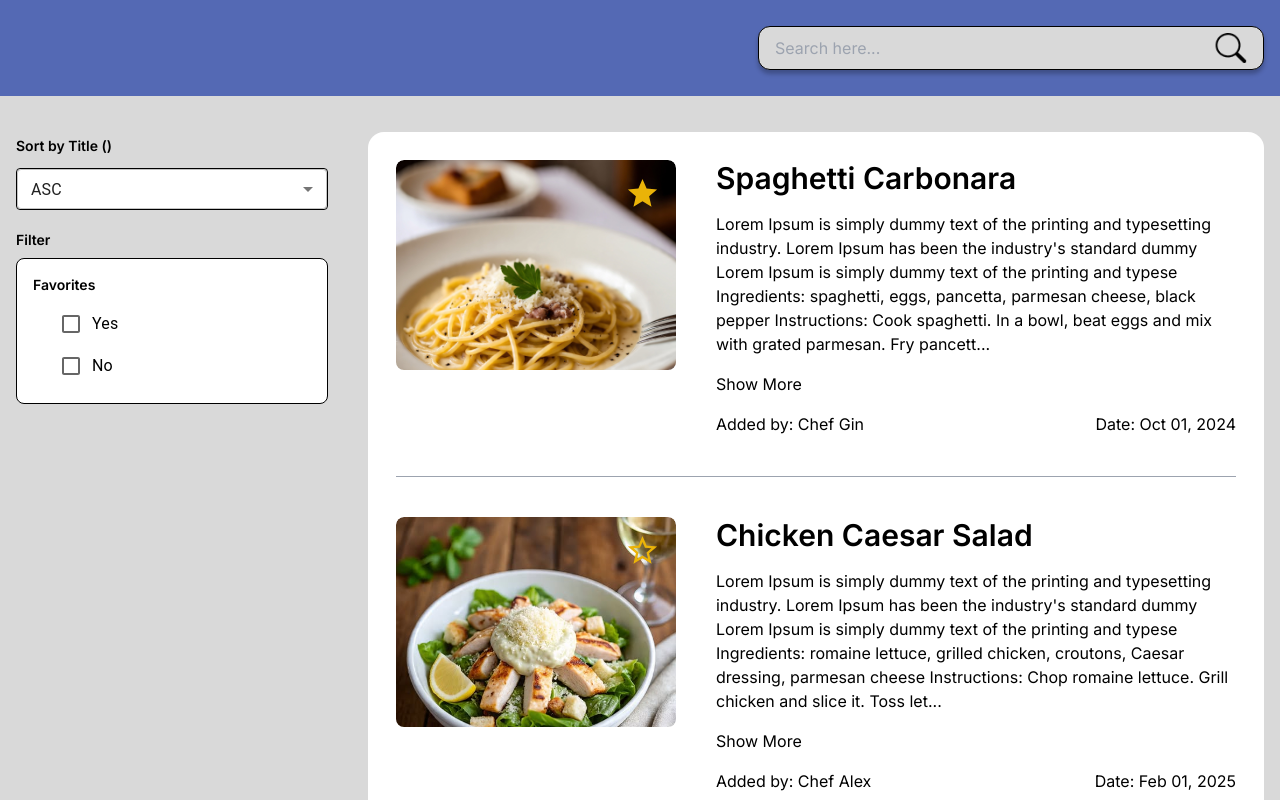
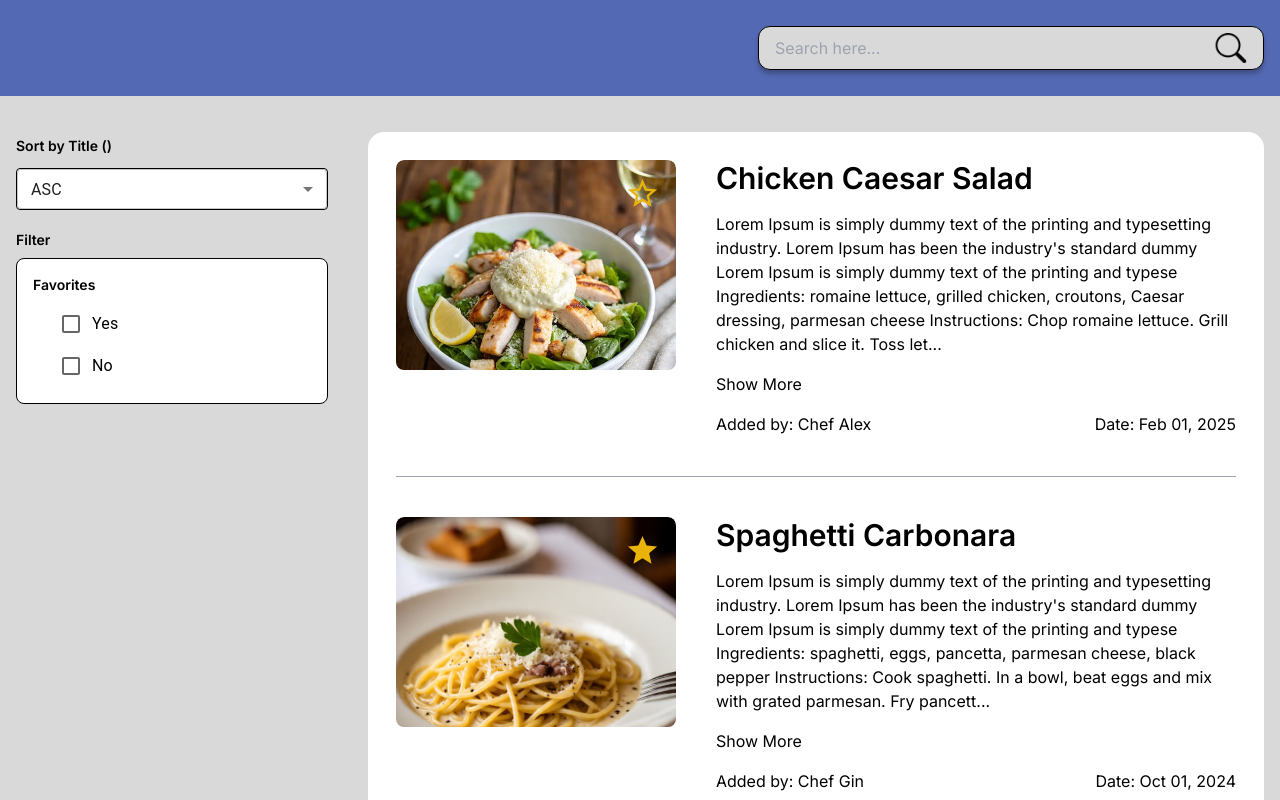
Before and after one commit to reginpv/sb_coding_exam, a Next.js app: page / in a window 1280 px wide. Shown: the top 800 px of the page. Built offline with nearby package versions, Linux system fonts and the light colour scheme.

Commit message:
filter updates

```diff
--- a/global.d.ts
+++ b/global.d.ts
@@ -13,4 +13,5 @@ type Recipe = {
   },
   favorite: boolean
   createdAt: string
+  visible: boolean
 }
--- a/src/components/FormFilter.tsx
+++ b/src/components/FormFilter.tsx
@@ -1,6 +1,15 @@
+import { useAppDispatch } from "@/lib/hooks"
+import { setFavorite } from "@/lib/features/filter/filter"
+import { useSelector } from "react-redux"
 import { FormGroup, FormControlLabel, Checkbox } from "@mui/material"
+import type { RootState } from "@/lib/store"
 
 export default function FormFilter(): JSX.Element {
+
+  const dispatch = useAppDispatch()
+  const filter = useSelector((state: RootState) => state.filter)
+  const { favorite } = filter
+
   return (
     <form className="flex flex-col items-center gap-2">
       <div className="w-full text-sm font-semibold">
@@ -12,11 +21,25 @@ export default function FormFilter(): JSX.Element {
         </div>
         <FormGroup className="pl-7 w-full">
           <FormControlLabel
-            control={<Checkbox name="favorite" value="Yes" />}
+            control={
+              <Checkbox
+                checked={favorite === "Yes"}
+                onChange={() => {
+                  dispatch(setFavorite(favorite === "Yes" ? null : "Yes"))
+                }}
+              />
+            }
             label="Yes"
           />
           <FormControlLabel
-            control={<Checkbox name="favorite" value="No" />}
+            control={
+              <Checkbox
+                checked={favorite === "No"}
+                onChange={() => {
+                  dispatch(setFavorite(favorite === "No" ? null : "No"))
+                }}
+              />
+            }
             label="No"
           />
         </FormGroup>
--- a/src/components/FormSearch.tsx
+++ b/src/components/FormSearch.tsx
@@ -1,17 +1,36 @@
+import { useAppDispatch } from "@/lib/hooks"
+import Image from "next/image"
+import { useSelector } from "react-redux"
+import { setSearch } from "@/lib/features/filter/filter"
+import type { RootState } from "@/lib/store"
+
 export default function FormSearch(): JSX.Element {
+
+  const dispatch = useAppDispatch()
+  const filter = useSelector((state: any) => state.filter)
+  const { search } = filter
+
+
   return (
     <form
+      onSubmit={(e) => {
+        e.preventDefault()
+        // Handle search submission logic here
+      }}
       className="bg-background h-11 flex items-center rounded-xl p-4 text-b w-full max-w-[506px] text-black border-1 border border-black shadow-[0px_4px_4px_0px_rgba(0,0,0,0.25)]"
     >
       <input
         type="text"
         placeholder="Search here..."
+        name="search"
+        value={search}
         className="outline-none bg-background flex-1"
+        onChange={e=>dispatch(setSearch(e.target.value))}
       />
       <button
         type="submit"
       >
-        <img src="/images/icons/icon-search.png" alt="Search Icon" width={35} height={35} />
+        <Image src="/images/icons/icon-search.png" alt="Search Icon" width={35} height={35} />
       </button>
     </form>
   )
--- a/src/components/FormSort.tsx
+++ b/src/components/FormSort.tsx
@@ -1,23 +1,15 @@
 
-import { useState } from "react"
 import { MenuItem, Select, SelectChangeEvent } from "@mui/material"
 import { useAppDispatch } from "@/lib/hooks"
-import { sortByTitle } from "@/lib/features/recipe/recipe"
-
-type SortOrder = "asc" | "desc"
+import { useSelector } from "react-redux"
+import { setSort } from "@/lib/features/filter/filter"
+import type { RootState } from "@/lib/store"
 
 export default function FormSort(): JSX.Element {
 
   const dispatch = useAppDispatch()
-
-  const [order, setOrder] = useState<SortOrder>("asc")
-
-  function handleChange(e: SelectChangeEvent<SortOrder>) {
-    const value = e.target.value as SortOrder
-    setOrder(value)
-    dispatch(sortByTitle(value))
-  }
-
+  const filter = useSelector((state: RootState) => state.filter)
+  const { sort } = filter
 
   return (
     <form className="flex items-center gap-2">
@@ -26,11 +18,11 @@ export default function FormSort(): JSX.Element {
         <Select
           id="sort"
           name="sort"
-          value={order}
+          value={sort}
           className="w-full bg-white rounded-lg border border-black"
           variant="outlined"
           size="small"
-          onChange={handleChange}
+          onChange={(e:SelectChangeEvent<"asc"|"desc">)=>dispatch(setSort(e.target.value))}
         >
           <MenuItem value="asc">ASC</MenuItem>
           <MenuItem value="desc">DESC</MenuItem>
--- a/src/components/RecipeList.tsx
+++ b/src/components/RecipeList.tsx
@@ -1,15 +1,45 @@
+import { useEffect, useState } from "react"
 import type { RootState } from "@/lib/store"
-import { useSelector, useDispatch } from "react-redux"
+import { useSelector } from "react-redux"
 import RecipeCard from "@/components/RecipeCard"
 
 export default function RecipeList() {
 
   const recipes = useSelector((state: RootState) => state.recipe)
+  const filter = useSelector((state: RootState) => state.filter)
+
+  const [ recipesFiltered, setRecipesFiltered ] = useState<Recipe[]>(recipes)
+
+  useEffect(() => {
+
+    const { search, sort, favorite } = filter
+
+    let filteredRecipes = [...recipes] // Create a shallow copy of the recipes array
+
+    if (search) {
+      filteredRecipes = filteredRecipes.filter(recipe =>
+        recipe.title.toLowerCase().includes(search.toLowerCase())
+      )
+    }
+
+    if (favorite) {
+      filteredRecipes = filteredRecipes.filter(recipe => recipe.favorite === (favorite === "Yes"))
+    }
+
+    if (sort === "asc") {
+      filteredRecipes.sort((a, b) => a.title.localeCompare(b.title))
+    } else if (sort === "desc") {
+      filteredRecipes.sort((a, b) => b.title.localeCompare(a.title))
+    }
+
+    setRecipesFiltered(filteredRecipes)
+
+  }, [recipes, filter])
 
   return (
     <div>
       <ul className="list-none flex flex-col gap-5 md:gap-10">
-        {recipes.map((recipe: Recipe) => (
+        {recipesFiltered.map((recipe: Recipe) => (
           <li key={recipe.id} className="border-b border-b-gray-400 pb-10 last:border-b-0">
             <RecipeCard recipe={recipe} />
           </li>
--- a/src/data/recipe.json
+++ b/src/data/recipe.json
@@ -13,7 +13,8 @@
       "height": 600
     },
     "favorite": true,
-    "createdAt": "2024-10-01T12:00:00Z"
+    "createdAt": "2024-10-01T12:00:00Z",
+    "visible": true
   },
   {
     "id": 2,
@@ -29,7 +30,8 @@
       "height": 600
     },
     "favorite": false,
-    "createdAt": "2025-02-01T12:00:00Z"
+    "createdAt": "2025-02-01T12:00:00Z",
+    "visible": true
   },
   {
     "id": 3,
@@ -45,7 +47,7 @@
       "height": 600
     },
     "favorite": false,
-    "createdAt": "2025-05-01T12:00:00Z"
-
+    "createdAt": "2025-05-01T12:00:00Z",
+    "visible": true
   }
 ]
--- /dev/null
+++ b/src/lib/features/filter/filter.ts
@@ -0,0 +1,35 @@
+import { createSlice, PayloadAction } from "@reduxjs/toolkit"
+import type { RootState } from "@/lib/store"
+
+const initialState: {
+  search: string
+  sort: "asc" | "desc"
+  favorite: "Yes" | "No" | null
+} = {
+  search: "",
+  sort: "asc",
+  favorite: null,
+}
+
+export const filterSlice = createSlice({
+  name: "filter",
+  initialState,
+  reducers: {
+    setSearch: (state, action: PayloadAction<string>) => {
+      state.search = action.payload
+    },
+    setSort: (state, action: PayloadAction<"asc" | "desc">) => {
+      state.sort = action.payload
+    },
+    setFavorite: (state, action: PayloadAction<"Yes" | "No" | null>) => {
+      state.favorite = action.payload
+    },
+  },
+})
+
+// Action creators are generated for each case reducer function
+export const { setSearch, setSort, setFavorite } = filterSlice.actions
+
+// A "selector" function that allows us to select a value from the state
+export const selectFilter = (state: RootState): typeof initialState => state.filter
+export default filterSlice.reducer
--- a/src/lib/features/recipe/recipe.ts
+++ b/src/lib/features/recipe/recipe.ts
@@ -2,10 +2,7 @@ import { createSlice, PayloadAction } from "@reduxjs/toolkit"
 import type { RootState } from "@/lib/store"
 import data from "@/data/recipe.json"
 
-// Define the initial state using that type
 const initialState: Recipe[] = data
-
-// console.log("Initial recipe data:", initialState)
 
 export const recipeSlice = createSlice({
   name: 'recipe',
@@ -27,25 +24,11 @@ export const recipeSlice = createSlice({
     deleteRecipe: (state, action: PayloadAction<number>) => {
       return state.filter(recipe => recipe.id !== action.payload)
     },
-    searchRecipe: (state, action: PayloadAction<string>) => {
-      return state.filter(recipe =>
-        recipe.title.toLowerCase().includes(action.payload.toLowerCase()) ||
-        recipe.ingredients.toLowerCase().includes(action.payload.toLowerCase())
-      )
-    },
-    sortByTitle: (state, action: PayloadAction<"asc" | "desc">) => {
-      console.log("Sorting recipes by title in", action.payload, "order")
-      const order = action.payload
-      state.sort((a, b) => {
-        const comparison = a.title.localeCompare(b.title)
-        return order === "asc" ? comparison : -comparison
-      })
-    },
   },
 })
 
 // Action creators are generated for each case reducer function
-export const { setRecipe, addRecipe, updateRecipe, deleteRecipe, searchRecipe, sortByTitle } = recipeSlice.actions
+export const { setRecipe, addRecipe, updateRecipe, deleteRecipe } = recipeSlice.actions
 
 // A "selector" function that allows us to select a value from the state
 export const selectRecipes = (state: RootState): Recipe[] => state.recipe
--- a/src/lib/store.ts
+++ b/src/lib/store.ts
@@ -1,10 +1,12 @@
 import { configureStore } from "@reduxjs/toolkit"
 import recipeReducer from "./features/recipe/recipe"
+import filterReducer from "./features/filter/filter"
 
 export const makeStore = () => {
   return configureStore({
     reducer: {
-      recipe: recipeReducer
+      recipe: recipeReducer,
+      filter: filterReducer,
     },
   })
 }
```
Also changed, not shown: src/pages/index.tsx (+6 -6 lines).
